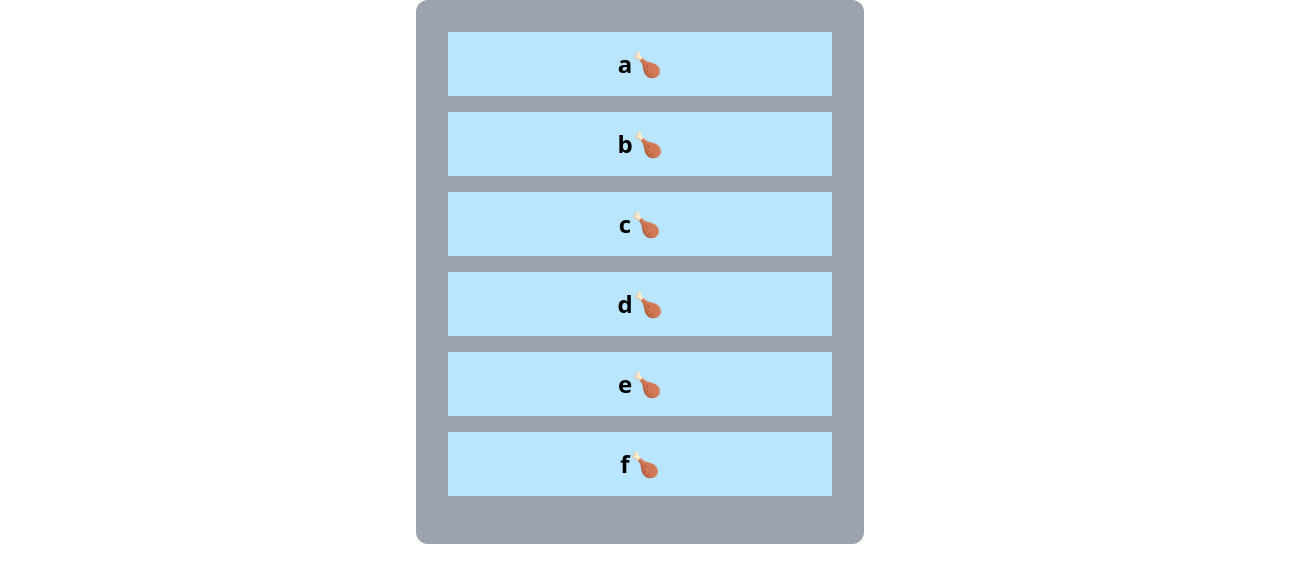
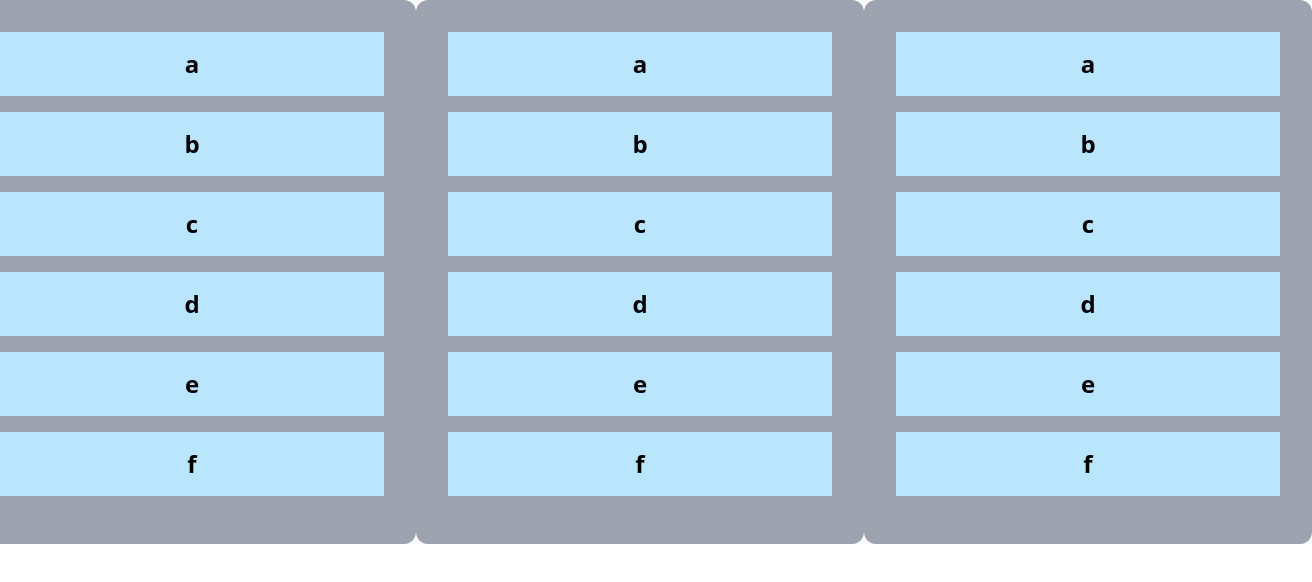
Before and after one commit to mintcoo/ReactQueryRecoil, a React (Create React App) app in the folder react-query-recoil/: page /DragDrop in a window 1280 px wide. Shown: the top 582 px of the page, 1312 px wide, since content can reach past the window. Built offline with nearby package versions, Linux system fonts and the light colour scheme; what recoil-persist would draw is missing.

Commit message:
react memo와 board 여러개 만들기

```diff
--- /dev/null
+++ b/react-query-recoil/src/Components/Board.tsx
@@ -0,0 +1,33 @@
+import { Droppable } from "react-beautiful-dnd";
+import DraggableCard from "./DraggableCard";
+
+interface IBoard {
+  toDos: string[];
+  boardId: string;
+}
+
+function Board({ toDos, boardId }: IBoard) {
+  return (
+    <Droppable droppableId={boardId}>
+      {/* children이 필수인데 그냥 react 요소면 안되고 반드시 함수로 반환 */}
+      {(provided) => {
+        return (
+          <div
+            className="board-style"
+            ref={provided.innerRef}
+            {...provided.droppableProps}
+          >
+            {toDos.map((todo, index) => (
+              <DraggableCard key={todo} todo={todo} index={index} />
+            ))}
+            {provided.placeholder}
+            {/* Draggable 엘리먼트를 드래그하는 동안 position: fixed(영역을 고정시킴)를 적용 */}
+            {/* Draggable을 드래그할 때 Droppable 리스트가 작아지는 것을 방지 */}
+          </div>
+        );
+      }}
+    </Droppable>
+  );
+}
+
+export default Board;
--- /dev/null
+++ b/react-query-recoil/src/Components/DraggableCard.tsx
@@ -0,0 +1,39 @@
+import React from "react";
+import { Draggable } from "react-beautiful-dnd";
+
+interface IDraggableCard {
+  todo: string;
+  index: number;
+}
+
+function DraggableCard({ todo, index }: IDraggableCard) {
+  console.log(todo, "얼마나 렌더링되나");
+  // 최적화를 위해 렌더링 되지 말아야할것들이 존재한다
+  // react는 부모의 state를 바꾸면 그 자식들도 전부 재렌더링된다
+  // react memo를 통해 props가 변하지 않는다면 컴포넌트 재렌더링을 막을수있다
+  // React.memo는 props 변화에만 영향을 줍니다. React.memo로 감싸진 함수 컴포넌트 구현에 useState, useReducer 또는 useContext 훅을 사용한다면, 여전히 state나 context가 변할 때 다시 렌더링됩니다.
+  // 이 메서드는 오직 성능 최적화를 위하여 사용됩니다. 렌더링을 “방지”하기 위하여 사용하지 마세요. 버그를 만들 수 있습니다.
+
+  return (
+    <Draggable key={todo} draggableId={todo} index={index}>
+      {/* 마찬가지로 children이 필수인데 그냥 react 요소면 안되고 반드시 함수로 반환, key와 draggableId는 통일 */}
+      {(provided) => {
+        return (
+          <div
+            className="card-style"
+            ref={provided.innerRef}
+            {...provided.draggableProps}
+            {...provided.dragHandleProps}
+          >
+            {/* draggaleProps << 내가 움직일때 어떤요소가 움직이게되는지 */}
+            {todo}
+            {/* <span {...provided.dragHandleProps}>🍗</span> */}
+            {/* // dragHandleProps << 이게 달려있는 특정요소에서만 드래그 가능 */}
+          </div>
+        );
+      }}
+    </Draggable>
+  );
+}
+
+export default React.memo(DraggableCard);
--- a/react-query-recoil/src/Components/atoms.ts
+++ b/react-query-recoil/src/Components/atoms.ts
@@ -78,7 +78,7 @@ export const toDoSelector = selector({
   },
 });
 
-// ======= 아래로 recoil의 get과 set 연습용 ==========
+// ======= 아래로 recoil의 get과 set 연습용 "분 & 시간"==========
 export const minuteState = atom<number>({
   key: "minute",
   default: 0,
@@ -100,3 +100,21 @@ export const hourSelector = selector<number>({
   },
 });
 // 결국 selector는 atom의 여러값들을 가져와서 내 입맛에 맞게 변형해서 쓰는용도 매우유용하다
+
+// ============ 아래로 드래그 & 드랍 ===============
+interface IToDoStateTwo {
+  [key: string]: string[];
+  // 객체의 키가 string이란걸 알려줌
+  // "x" : string[] 가능
+  // 1 : string[] 불가능
+}
+//
+export const toDoStateTwo = atom<IToDoStateTwo>({
+  // 정확하게 타입설명 해주지않으면 타입스크립트는 아래 오로지 3가지의 default만 있는줄 안다. 후에 board를 추가할수도있는데
+  key: "toDoStateTwo",
+  default: {
+    ToDo: ["a", "b", "c", "d", "e", "f"],
+    Doing: ["a", "b", "c", "d", "e", "f"],
+    Done: ["a", "b", "c", "d", "e", "f"],
+  },
+});
--- a/react-query-recoil/src/Routes/DragDrop.tsx
+++ b/react-query-recoil/src/Routes/DragDrop.tsx
@@ -1,49 +1,34 @@
-import { DragDropContext, Draggable, Droppable } from "react-beautiful-dnd";
+import { DragDropContext, DropResult } from "react-beautiful-dnd";
+import { useRecoilState } from "recoil";
+import { toDoStateTwo } from "../Components/atoms";
+import Board from "../Components/Board";
 
 function DragDrop() {
-  const toDos = ["a", "b", "c", "d", "e", "f"];
-  const onDragEnd = () => {
+  const [toDos, setToDos] = useRecoilState(toDoStateTwo);
+  const onDragEnd = ({ draggableId, destination, source }: DropResult) => {
     // 드래그가 끝난 시점에 실행될 함수
+    // 인자로 args에 목적지, 소스 같은 정보들이 담겨있다
+    // 타입은 onDragEnd함수를 타고 타고 가서 찾았다
+    // console.log(args);
+    if (destination?.index === undefined) return;
+    // 목적지가 없이 제자리에 두면 그냥 return 안그러면 밖에 끌어다놔도 위치가 바뀜
+    // setToDos((prev) => {
+    //   const copyNewToDos = [...prev];
+    //   // 이렇게 하는 이유는 state를 수정하지않아야 하기 때문
+    //   copyNewToDos.splice(source.index, 1);
+    //   // 내가 드래그시작한 놈의 인덱스로 한개 지움
+    //   copyNewToDos.splice(destination?.index as number, 0, draggableId);
+    //   // 그리고 목적지 인덱스로 내가 빼내온놈을 넣어줌, draggableId는 Todo로 해놧음 내가
+    //   return copyNewToDos;
+    // });
   };
   return (
     <>
       <DragDropContext onDragEnd={onDragEnd}>
         <div className="flex justify-center w-full h-full">
-          <Droppable droppableId="one">
-            {/* children이 필수인데 그냥 react 요소면 안되고 반드시 함수로 반환 */}
-            {(provided) => {
-              return (
-                <div
-                  className="board-style"
-                  ref={provided.innerRef}
-                  {...provided.droppableProps}
-                >
-                  {toDos.map((todo, index) => (
-                    <Draggable draggableId={todo} index={index}>
-                      {/* 마찬가지로 children이 필수인데 그냥 react 요소면 안되고 반드시 함수로 반환 */}
-                      {(provided) => {
-                        return (
-                          <div
-                            className="card-style"
-                            ref={provided.innerRef}
-                            {...provided.draggableProps}
-                          >
-                            {/* draggaleProps << 내가 움직일때 어떤요소가 움직이게되는지 */}
-                            {todo}
-                            <span {...provided.dragHandleProps}>🍗</span>
-                            {/* // dragHandleProps << 이게 달려있는 특정요소에서만 드래그 가능 */}
-                          </div>
-                        );
-                      }}
-                    </Draggable>
-                  ))}
-                  {provided.placeholder}
-                  {/* Draggable 엘리먼트를 드래그하는 동안 position: fixed(영역을 고정시킴)를 적용 */}
-                  {/* Draggable을 드래그할 때 Droppable 리스트가 작아지는 것을 방지 */}
-                </div>
-              );
-            }}
-          </Droppable>
+          {Object.keys(toDos).map((boardId) => (
+            <Board key={boardId} toDos={toDos[boardId]} boardId={boardId} />
+          ))}
         </div>
       </DragDropContext>
     </>
```
